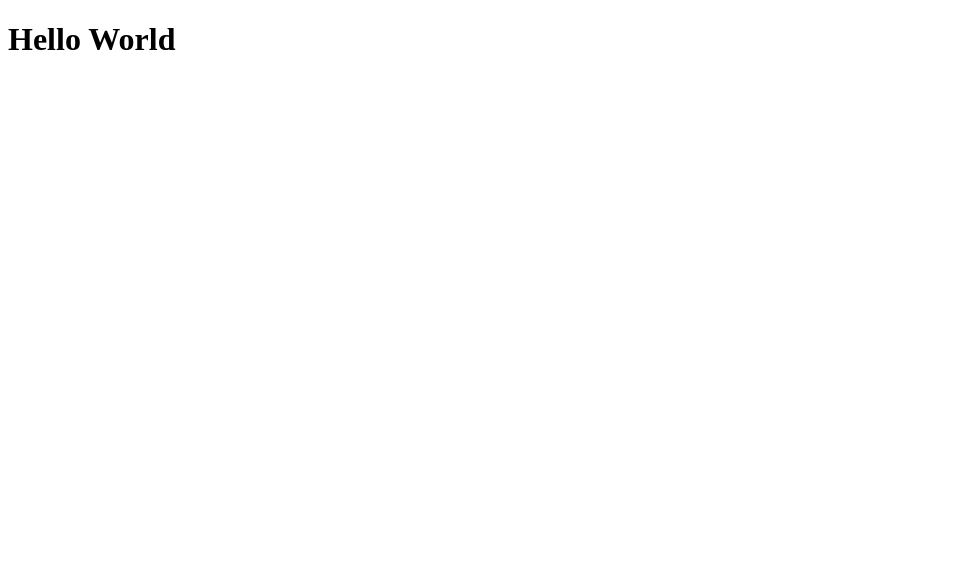
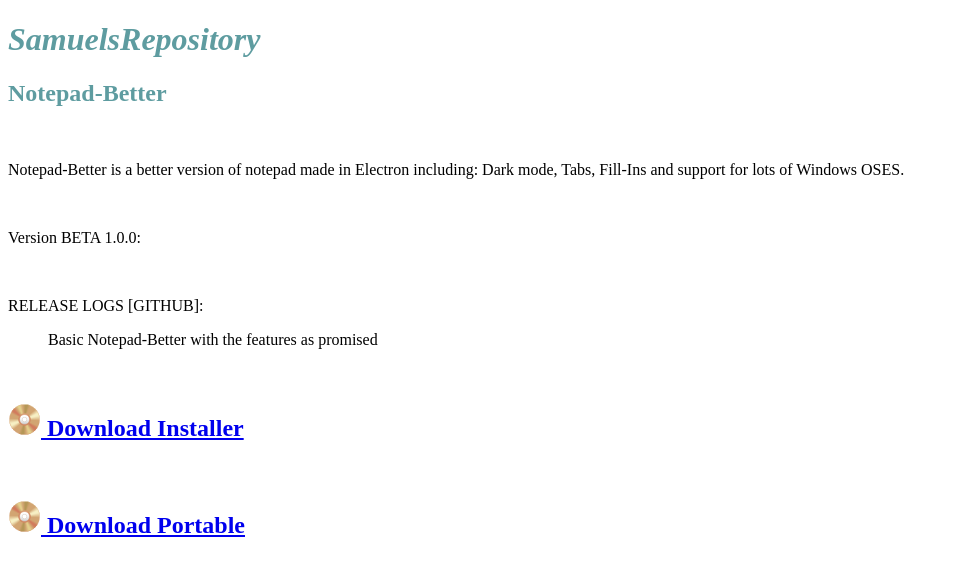
Before and after one commit to SamuelsRepository/notepadbetter, a plain HTML site: page index.html in a window 1280 px wide. Shown: the whole page, without its empty margins (0-959 px from the left). Drawn offline with Linux system fonts and the light colour scheme.

Commit message:
Enhance index.html with project details and links
Added project description, release logs, and download links for Notepad-Better.

```diff
--- a/index.html
+++ b/index.html
@@ -1,11 +1,19 @@
 <!DOCTYPE html>
 <html lang="en">
-<head>
-    <meta charset="UTF-8">
-    <meta name="viewport" content="width=device-width, initial-scale=1.0">
-    <title>Notepad-Better</title>
-</head>
-<body>
-    <h1>Hello World</h1>
-</body>
-</html>
+<!-- ####### HEY, I AM THE SOURCE EDITOR! #########-->
+<h1 class="aligncenter" style="color: #5e9ca0;"><strong><em>SamuelsRepository</em></strong></h1>
+<h2 class="aligncenter" style="color: #5e9ca0;">Notepad-Better</h2>
+<p> </p>
+<p>Notepad-Better is a better version of notepad made in Electron including: Dark mode, Tabs, Fill-Ins and support for lots of Windows OSES.</p>
+<p> </p>
+<p>Version BETA 1.0.0:</p>
+<p> </p>
+<p>RELEASE LOGS [GITHUB]:</p>
+<blockquote>
+<p>Basic Notepad-Better with the features as promised</p>
+<p> </p>
+</blockquote>
+<h2><a title="Download Installer" href="https://github.com/SamuelsRepository/notepadbetter/releases/download/1.01.0/lNotepadBetterSetup.exe"><img src="https://raw.githubusercontent.com/SamuelsRepository/notepadbetter/refs/heads/main/icons8-dvd-48.png" alt="Disk" width="33" height="33" /> Download Installer</a></h2>
+<p> </p>
+<h2><a title="Download Portable" href="https://github.com/SamuelsRepository/notepadbetter/releases/download/1.01.0/notepbett.zip"><img src="https://raw.githubusercontent.com/SamuelsRepository/notepadbetter/refs/heads/main/icons8-dvd-48.png" alt="Disk" width="33" height="33" /> Download Portable</a></h2>
+<p> </p>
```
